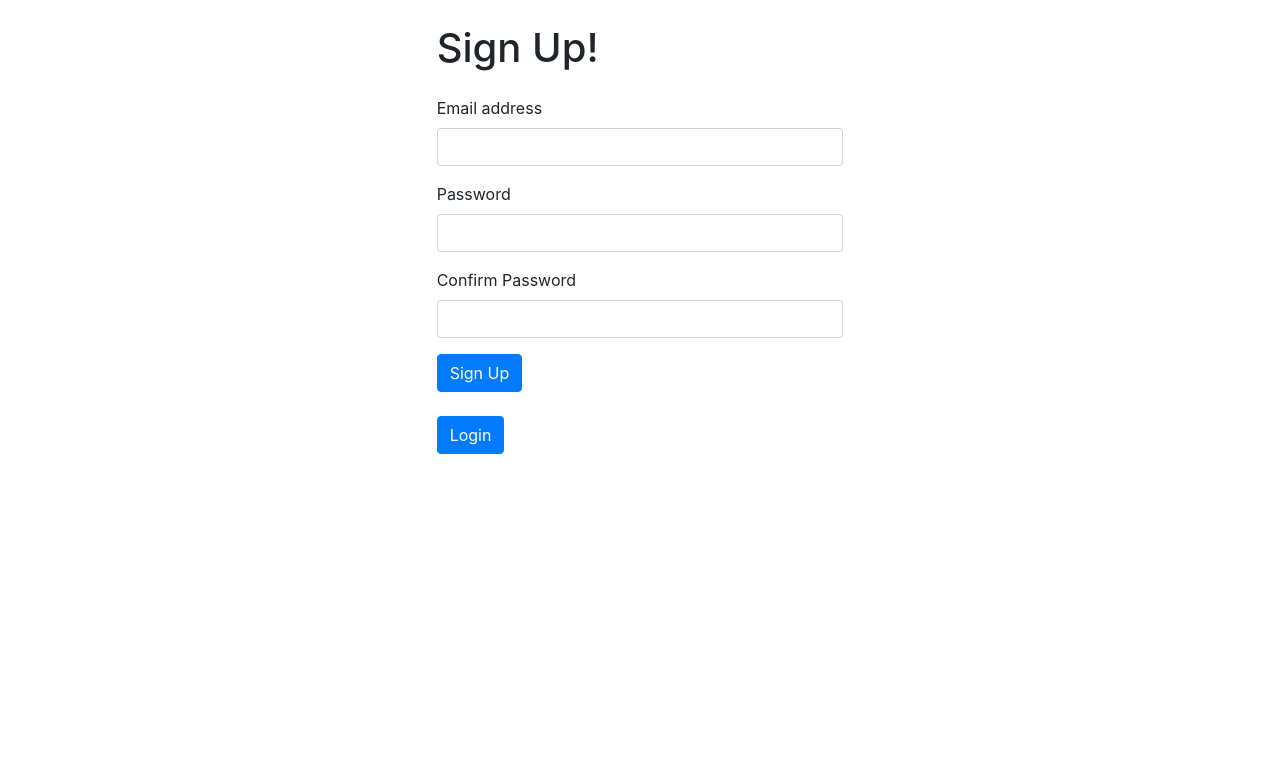
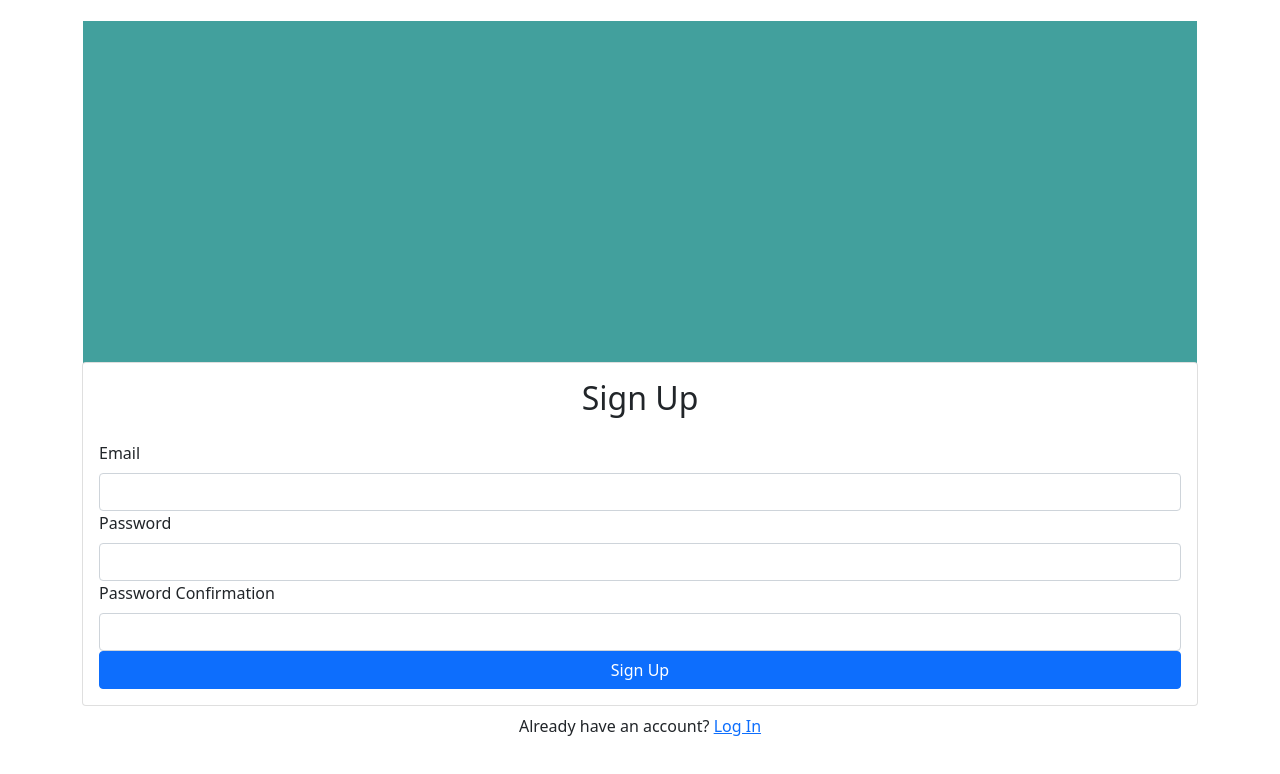
Before and after one commit to PavanButke/cryptoPunk, a React (Create React App) app: page /Login/Signup in a window 1280 px wide. Shown: the top 774 px of the page. Built offline with nearby package versions, Linux system fonts and the light colour scheme; no server answers.

Commit message:
auth implemented

```diff
--- a/package.json
+++ b/package.json
@@ -11,9 +11,11 @@
     "@testing-library/react": "^12.1.2",
     "@testing-library/user-event": "^13.5.0",
     "axios": "^0.24.0",
+    "bootstrap": "^5.1.3",
     "firebase": "^9.6.1",
     "firestore": "^1.1.6",
     "react": "^17.0.2",
+    "react-bootstrap": "^2.0.4",
     "react-dom": "^17.0.2",
     "react-router-dom": "^5.2.0",
     "react-scripts": "5.0.0",
--- a/src/App.js
+++ b/src/App.js
@@ -6,7 +6,8 @@
 import { BrowserRouter as Router , Switch , Route} from 'react-router-dom';
 import Signup from './components/Login/Signup';
 import Home from './components/Home';
-
+import {Container} from 'react-bootstrap'
+import {AuthProvider} from './components/Firebase/context/AuthContext'
 
 function App()  {
 
@@ -39,7 +40,16 @@
 
 
         <Route path="/Login/Signup">
-        <Signup/>
+          <AuthProvider>
+            <Container className='d-flex  align-items-center justify-content-center' style={{minHeight:'100vh'}}>
+         <div className='w-100' style={{maxwidth:'400px'}}>
+           <Signup/>
+            </div>
+
+        </Container>
+        </AuthProvider>
+
+
         </Route>
 
         <Route exact path='/'>
--- /dev/null
+++ b/src/components/Firebase/context/AuthContext.js
@@ -0,0 +1,39 @@
+import React , {useContext, useState ,useEffect} from 'react'
+import {auth } from '../firebase'
+
+const AuthContext = React.createContext()
+
+export  function useAuth(){
+    return useContext(AuthContext)
+}
+
+export function AuthProvider({children}){
+    const [currentUser , setCurrentUser]= useState();
+
+    function signup(email , password){
+     return   auth.createUserWithEmailAndPassword(email , password)
+    }
+
+    useEffect(()=>{
+        const unsubscribe = auth.onAuthStateChanged(user=>{
+            setCurrentUser(user)
+        })
+         return unsubscribe
+    }, [])
+
+
+
+
+    const value={
+        currentUser,
+        signup
+    }
+  return (
+        <AuthContext.Provider value={value}>
+            {children}
+        </AuthContext.Provider>
+
+    )
+}
+
+export default AuthContext
--- a/src/components/Firebase/firebase.js
+++ b/src/components/Firebase/firebase.js
@@ -1,7 +1,7 @@
 import firebase from 'firebase/compat/app';
 import 'firebase/compat/auth';
 import 'firebase/compat/firestore';
-import AuthProvider from './AuthProvider';
+
 
 
 
@@ -20,12 +20,4 @@
 
 
   export const auth = firebase.auth();
-  export const firestore = firebase.firestore()
-  export const storage = firebase.storage();
-
-  export const signInWithGoogle =()=>
-  {
-      auth.signInWithPopup(Provider);
-  };
-
-  export default firebase;
+  export default firebaseConfig
--- a/src/components/Login/Signup.js
+++ b/src/components/Login/Signup.js
@@ -1,57 +1,51 @@
-import { useHistory } from "react-router-dom";
+import React, { useRef, useState } from "react"
+import { Form, Button, Card, Alert } from "react-bootstrap"
 
-let SignUp = () => {
-  let history = useHistory();
+import { Link, useHistory } from "react-router-dom"
+import { useAuth } from "../Firebase/context/AuthContext"
+
+export default function Signup() {
+
+  const emailRef = useRef()
+  const passwordRef = useRef()
+  const passwordConfirmRef = useRef()
+  const {signup} = useAuth()
+  function handleSubmit(e){
+
+    e.preventDefault()
+    signup(emailRef.current.value , passwordRef.current.value)
+  }
+
+
 
   return (
     <>
-      <div className="row">
-        <div className="col-4 offset-4">
-          <h1 className="mt-4 mb-4">Sign Up!</h1>
-          <form className="mt-4">
-            <div class="mb-3">
-              <label for="exampleInputEmail1" class="form-label">
-                Email address
-              </label>
-              <input
-                type="email"
-                class="form-control"
-                id="exampleInputEmail1"
-              />
-            </div>
-            <div class="mb-3">
-              <label for="exampleInputPassword1" class="form-label">
-                Password
-              </label>
-              <input
-                type="password"
-                class="form-control"
-                id="exampleInputPassword1"
-              />
-            </div>
+      <Card>
+        <Card.Body>
+          <h2 className="text-center mb-4">Sign Up</h2>
 
-            <div class="mb-3">
-              <label for="exampleInputPassword2" class="form-label">
-                Confirm Password
-              </label>
-              <input
-                type="password"
-                class="form-control"
-                id="exampleInputPassword2"
-              />
-            </div>
-
-            <button class="btn btn-primary">Sign Up</button>
-            <br />
-            <br />
-            <button onClick={()=>{
-                history.push("/Login")
-            }} class="btn btn-primary">Login</button>
-          </form>
-        </div>
+          <Form >
+            <Form.Group id="email">
+              <Form.Label>Email</Form.Label>
+              <Form.Control type="email" ref={emailRef} required />
+            </Form.Group>
+            <Form.Group id="password">
+              <Form.Label>Password</Form.Label>
+              <Form.Control type="password" ref={passwordRef} required />
+            </Form.Group>
+            <Form.Group id="password-confirm">
+              <Form.Label>Password Confirmation</Form.Label>
+              <Form.Control type="password" ref={passwordConfirmRef} required />
+            </Form.Group>
+            <Button  className="w-100" type="submit">
+              Sign Up
+            </Button>
+          </Form>
+        </Card.Body>
+      </Card>
+      <div className="w-100 text-center mt-2">
+        Already have an account? <Link to="/login">Log In</Link>
       </div>
     </>
-  );
-};
-
-export default SignUp;
+  )
+}
--- a/src/index.js
+++ b/src/index.js
@@ -4,6 +4,7 @@
 import App from './App';
 import Login from './components/Login/Login'
 import reportWebVitals from './reportWebVitals';
+import 'bootstrap/dist/css/bootstrap.min.css'
 
 
 ReactDOM.render(
```
Also changed, not shown: 1 other file (tests, documents, lock files or other folders).
